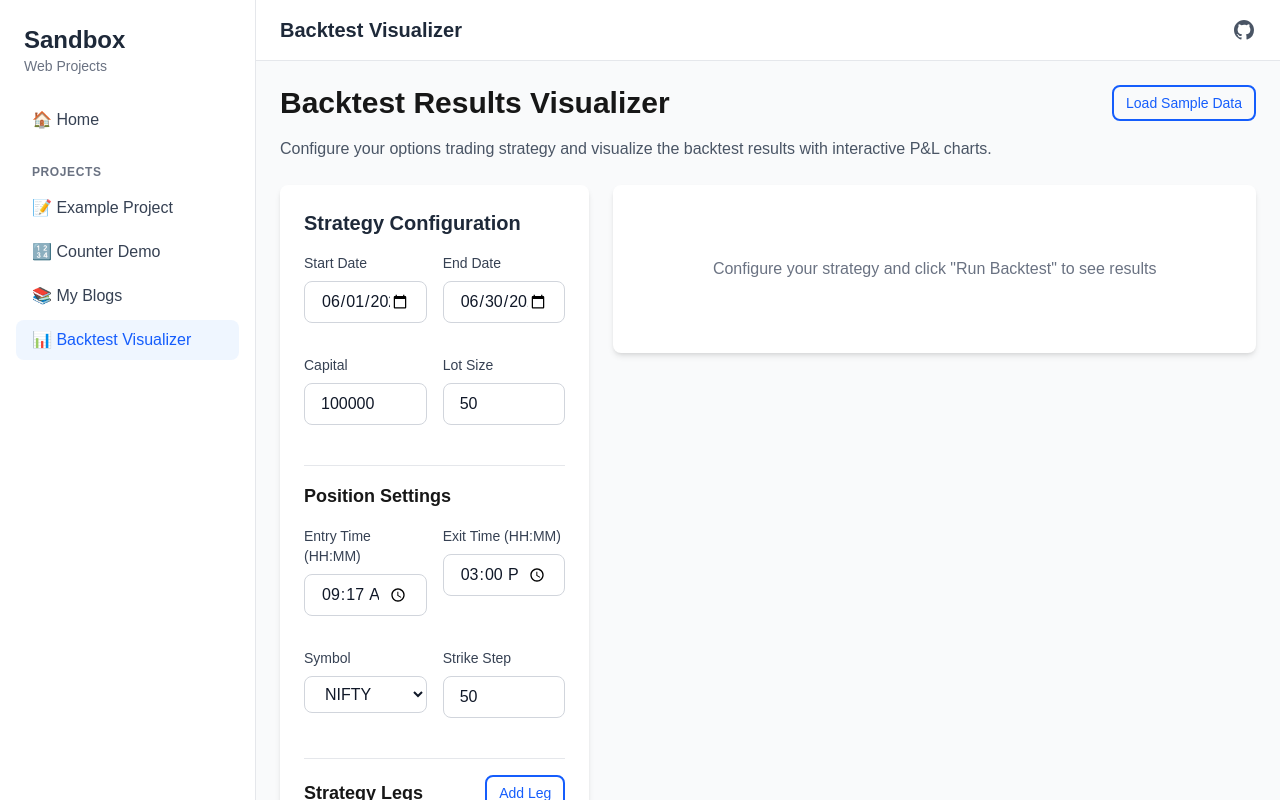
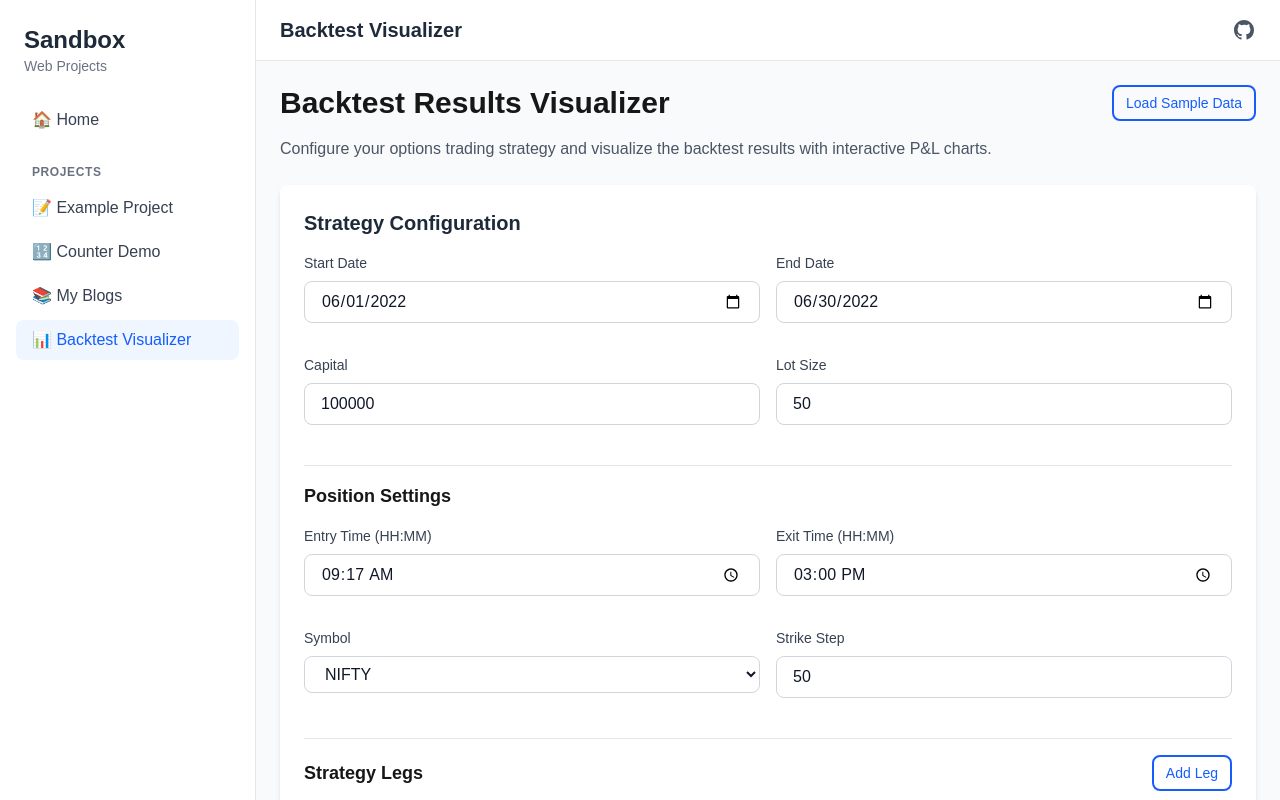
Before and after one commit to ishu9bansal/sandbox, a Next.js app: page /backtest in a window 1280 px wide. Shown: the top 800 px of the page. Built offline with nearby package versions, Linux system fonts and the light colour scheme.

Commit message:
layout changes

```diff
--- a/src/app/backtest/page.tsx
+++ b/src/app/backtest/page.tsx
@@ -96,14 +96,14 @@
                 </Button>
             </div>
 
-            <div className="grid grid-cols-1 lg:grid-cols-3 gap-6">
-                <div className="lg:col-span-1">
-                    <Card title="Strategy Configuration">
+            <div className="grid grid-cols-1 gap-6">
+                <div className="">
+                    <Card title="Strategy Configuration" collapsible>
                         <BacktestForm onSubmit={handleSubmit} isLoading={isLoading} />
                     </Card>
                 </div>
 
-                <div className="lg:col-span-2 space-y-6">
+                <div className="space-y-6">
                     {error && (
                         <Card>
                             <div className="bg-red-50 dark:bg-red-900/20 border border-red-200 dark:border-red-800 rounded-lg p-4">
```
